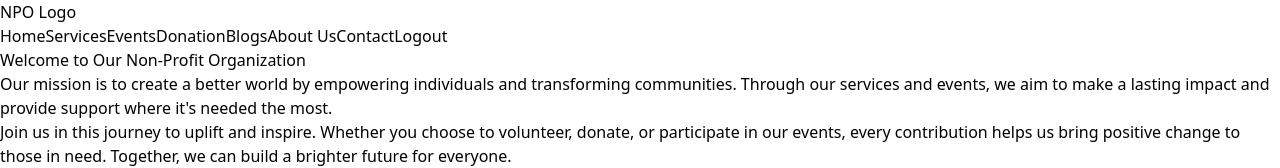
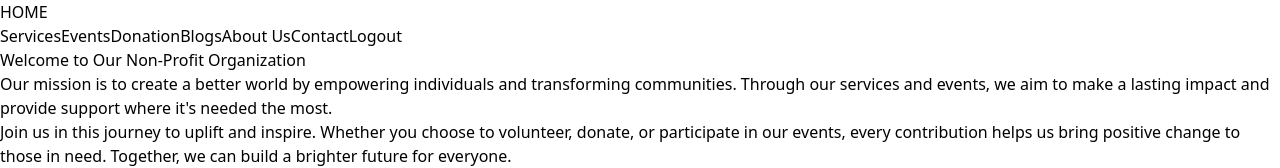
Before and after one commit to Mathesh-299/npo, a React (Vite) app: page / in a window 1280 px wide. Shown: the top 168 px of the page. Built offline with nearby package versions, Linux system fonts and the light colour scheme.

Commit message:
Update Navbar.jsx

```diff
--- a/src/components/Navbar.jsx
+++ b/src/components/Navbar.jsx
@@ -8,12 +8,12 @@ const Navbar = () => {
         <div className="flex justify-between items-center">
           {/* Logo */}
           <div className="text-lg font-bold">
-            <Link to="/" className="hover:text-gray-300">NPO Logo</Link>
+            <Link to="/" className="hover:text-gray-300">HOME</Link>
           </div>
 
           {/* Desktop Navigation Links */}
           <div className="hidden md:flex space-x-8 font-bold text-xl">
-            <Link to="/" className="hover:text-gray-300">Home</Link>
+            {/* <Link to="/" className="hover:text-gray-300">Home</Link> */}
             <Link to="/services" className='hover:text-gray-300'>Services</Link>
             <Link to="/events" className="hover:text-gray-300">Events</Link>
             <Link to="/donation" className="hover:text-gray-300">Donation</Link>
```
